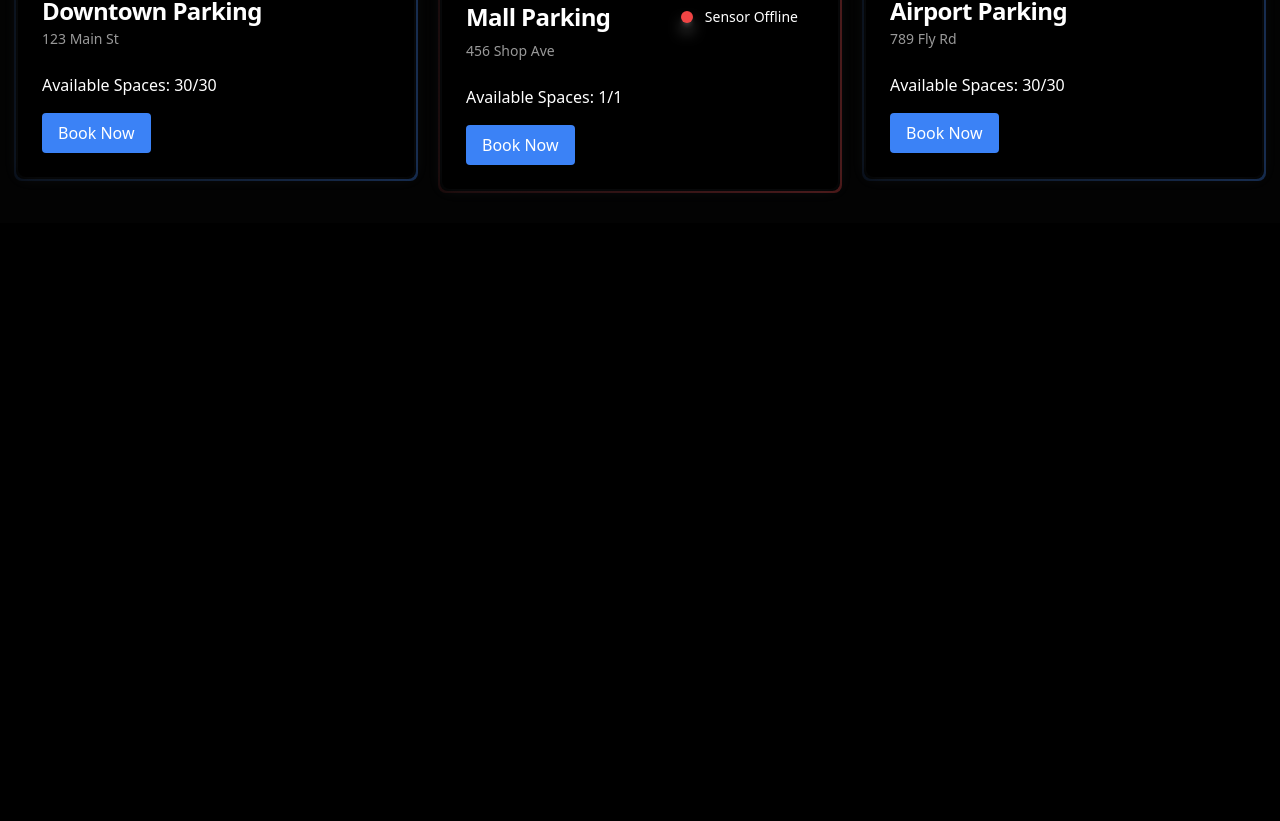
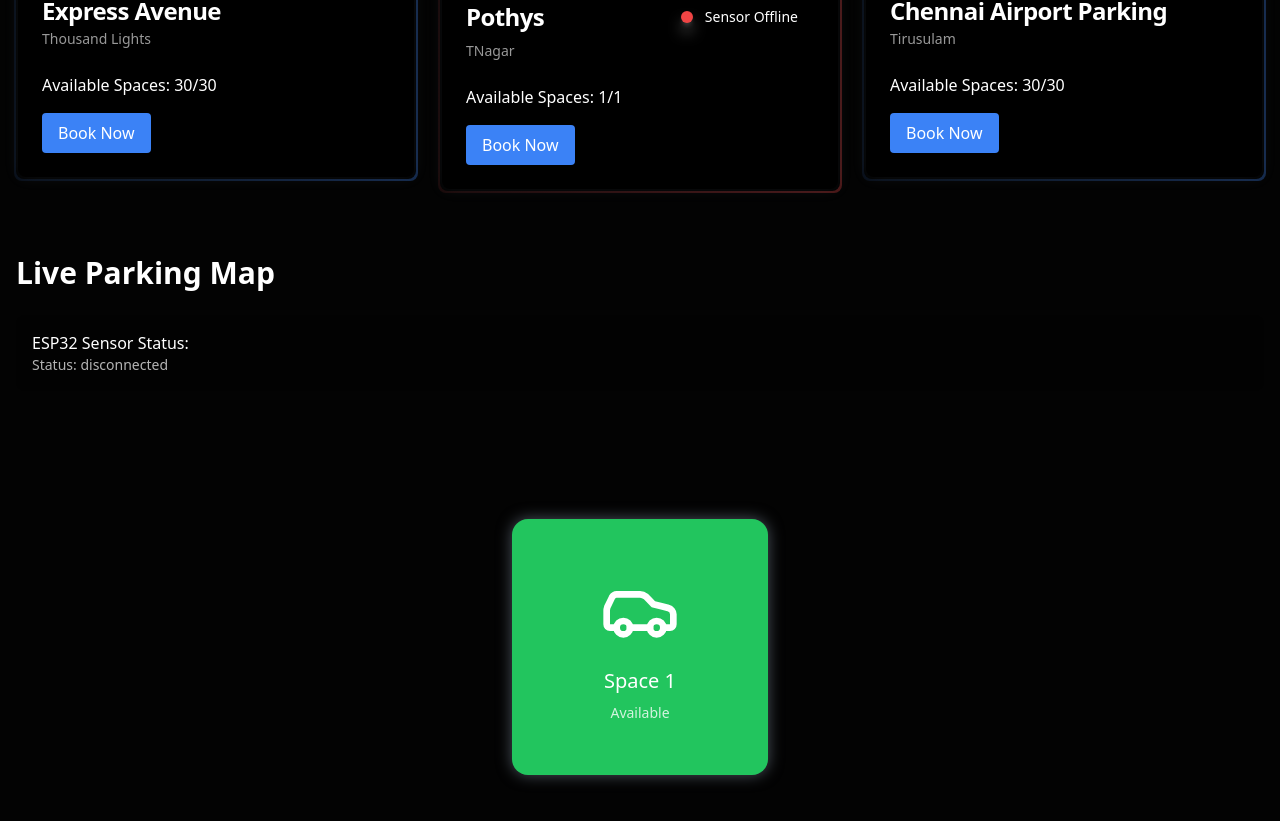
Before and after one commit to chrsnikhil/ParkinComplete, a Next.js app: page / in a window 1280 px wide. Shown: the part 1051-1872 px from the top of the page. Before the commit the page ends 1274 px from the top, so only its background shows below. Built offline with nearby package versions, Linux system fonts and the light colour scheme; no server answers.

Commit message:
Pushing first version of livemap

```diff
--- a/app/page.tsx
+++ b/app/page.tsx
@@ -1,11 +1,12 @@
 import HeroGeometric from "@/components/hero"
 import ParkingLocations from "@/components/parkingspaces"
-
+import LiveMap from "@/components/livemap"
 export default function Home() {
   return (
     <main className="min-h-screen bg-[#030303]">
       <HeroGeometric />
       <ParkingLocations />
+      <LiveMap />
     </main>
   )
 }
--- a/app/parkingspacebooking/[id]/page.tsx
+++ /dev/null
@@ -1,19 +0,0 @@
-import ParkingSpaceBooking from "@/components/parkingspacebooking"
-
-export default function ParkingSpaceBookingPage({
-  params,
-  searchParams,
-}: {
-  params: { id: string }
-  searchParams: { name: string; totalSpaces: string }
-}) {
-  return (
-    <div className="min-h-screen bg-[#030303]">
-      <ParkingSpaceBooking
-        locationId={params.id}
-        locationName={searchParams.name}
-        totalSpaces={parseInt(searchParams.totalSpaces)}
-      />
-    </div>
-  )
-}
--- /dev/null
+++ b/components/livemap.tsx
@@ -0,0 +1,134 @@
+"use client"
+
+import React from "react"
+import { useState, useEffect } from "react"
+import { motion } from "framer-motion"
+import { Car } from "lucide-react"
+
+// Replace this with your ESP32's IP address that you got from Serial Monitor
+const ESP32_IP = '192.168.136.162';
+const WEBSOCKET_URL = `ws://${ESP32_IP}:81`;
+
+export default function LiveMap() {
+  const [wsConnected, setWsConnected] = useState(false)
+  const [isOccupied, setIsOccupied] = useState(false)
+  const [lastUpdateTime, setLastUpdateTime] = useState<string>("")
+  const [wsInstance, setWsInstance] = useState<WebSocket | null>(null)
+  const [reconnectAttempts, setReconnectAttempts] = useState(0)
+  const [connectionStatus, setConnectionStatus] = useState('disconnected')
+  const [distance, setDistance] = useState<number | null>(null)
+
+  useEffect(() => {
+    let wsInstance: WebSocket;
+    let reconnectTimer: NodeJS.Timeout;
+
+    function connectWebSocket() {
+      try {
+        wsInstance = new WebSocket(WEBSOCKET_URL);
+        setWsInstance(wsInstance);
+
+        wsInstance.onopen = () => {
+          console.log('WebSocket connected');
+          setWsConnected(true);
+          setConnectionStatus('connected');
+        };
+
+        wsInstance.onclose = () => {
+          console.log('WebSocket disconnected');
+          setWsConnected(false);
+          setConnectionStatus('disconnected');
+
+          // Attempt to reconnect
+          const backoffTime = Math.min(1000 * Math.pow(2, reconnectAttempts), 10000);
+          reconnectTimer = setTimeout(() => {
+            setReconnectAttempts(prev => prev + 1);
+            connectWebSocket();
+          }, backoffTime);
+        };
+
+        wsInstance.onmessage = (event) => {
+          try {
+            console.log('Received message:', event.data);
+            // Handle the string format: "1:true" or "1:false"
+            const [spaceId, status] = event.data.split(':');
+            if (spaceId === '1') {
+              const isSpaceOccupied = status === 'true';
+              setIsOccupied(isSpaceOccupied);
+              setLastUpdateTime(new Date().toLocaleTimeString());
+            }
+          } catch (error) {
+            console.error('Error processing message:', error);
+          }
+        };
+
+        return wsInstance;
+      } catch (error) {
+        console.error('Failed to establish WebSocket connection:', error);
+        setWsConnected(false);
+        return null;
+      }
+    }
+
+    const ws = connectWebSocket();
+
+    return () => {
+      if (wsInstance) {
+        wsInstance.close();
+      }
+      if (reconnectTimer) {
+        clearTimeout(reconnectTimer);
+      }
+    };
+  }, [reconnectAttempts]);
+
+  return (
+    <div className="container mx-auto px-4 py-8">
+      <h2 className="text-3xl font-bold mb-6 text-white">Live Parking Map</h2>
+      <div className="mb-4 p-4 rounded-lg bg-black/30 text-white">
+        <p>ESP32 Sensor Status:</p>
+        <p className="text-sm opacity-70">Status: {connectionStatus}</p>
+        {lastUpdateTime && (
+          <p className="text-sm opacity-70">Last Update: {lastUpdateTime}</p>
+        )}
+      </div>
+
+      <div className="flex justify-center items-center min-h-[60vh]">
+        <motion.div
+          className={`
+            w-64 h-64
+            rounded-2xl flex flex-col items-center justify-center
+            relative overflow-hidden
+            ${isOccupied
+              ? 'bg-red-500 cursor-not-allowed'
+              : 'bg-green-500'
+            }
+            transition-all duration-300 ease-out
+            ${wsConnected
+              ? isOccupied
+                ? 'shadow-[0_0_15px_rgba(239,68,68,0.5)]'
+                : 'shadow-[0_0_15px_rgba(34,197,94,0.5)]'
+              : 'shadow-[0_0_15px_rgba(148,163,184,0.5)]'
+            }
+          `}
+        >
+          <Car
+            className={`
+              w-20 h-20
+              relative z-10
+              ${isOccupied ? 'text-red-100' : 'text-white'}
+            `}
+          />
+          <span className="text-white font-medium mt-4 relative z-10 text-xl">
+            Space 1
+          </span>
+          <span className="text-white/80 text-sm mt-2 relative z-10">
+            {isOccupied ? 'Occupied' : 'Available'}
+          </span>
+          {!isOccupied && wsConnected && (
+            <div className="absolute inset-0 bg-green-500/10 animate-pulse"></div>
+          )}
+        </motion.div>
+      </div>
+    </div>
+  )
+}
--- a/components/parkingspaces.tsx
+++ b/components/parkingspaces.tsx
@@ -20,9 +20,9 @@ const ESP32_IP = '192.168.136.162';
 const WEBSOCKET_URL = `ws://${ESP32_IP}:81`;
 
 const parkingLocations: ParkingLocation[] = [
-  { id: "1", name: "Downtown Parking", address: "123 Main St", availableSpaces: 30, totalSpaces: 30 },
-  { id: "2", name: "Mall Parking", address: "456 Shop Ave", availableSpaces: 1, totalSpaces: 1, isSensorEnabled: true },
-  { id: "3", name: "Airport Parking", address: "789 Fly Rd", availableSpaces: 30, totalSpaces: 30 },
+  { id: "1", name: "Express Avenue", address: "Thousand Lights", availableSpaces: 30, totalSpaces: 30 },
+  { id: "2", name: "Pothys", address: "TNagar", availableSpaces: 1, totalSpaces: 1, isSensorEnabled: true },
+  { id: "3", name: "Chennai Airport Parking", address: "Tirusulam", availableSpaces: 30, totalSpaces: 30 },
 ]
 
 const GlowingBorderCard = ({ children, isConnected = true, isSensorCard = false }: { children: React.ReactNode, isConnected?: boolean, isSensorCard?: boolean }) => {
@@ -83,39 +83,30 @@ export default function ParkingLocations() {
 
         wsInstance.onmessage = (event) => {
           try {
+            console.log('Received message:', event.data);
+
             if (event.data === 'heartbeat') {
               setLastHeartbeat(new Date());
               return;
             }
 
-            const data = JSON.parse(event.data);
-
-            switch (data.type) {
-              case 'spaceUpdate':
-                if (data.locationId === parkingLocations[0].id) {
-                  setSpaceStates(prev => {
-                    const newStates = [...prev];
-                    newStates[data.spaceId] = data.isOccupied;
-                    return newStates;
-                  });
-                  setLastUpdateTime(new Date().toLocaleTimeString());
+            // Handle the string format: "1:true" or "1:false"
+            const [spaceId, status] = event.data.split(':');
+            if (spaceId === '1') {
+              const isSpaceOccupied = status === 'true';
+              setSpaceStates(prev => {
+                const newStates = { ...prev };
+                if (Array.isArray(newStates["2"])) {
+                  newStates["2"] = [...newStates["2"]];
+                  newStates["2"][0] = isSpaceOccupied;
                 }
-                break;
-
-              case 'sensorData':
-                if (data.spaceId === 1) {
-                  setSpaceStates(prev => {
-                    const newStates = [...prev];
-                    newStates[0] = data.isOccupied;
-                    return newStates;
-                  });
-                  setLastUpdateTime(new Date().toLocaleTimeString());
-                }
-                break;
+                return newStates;
+              });
+              setLastUpdateTime(new Date().toLocaleTimeString());
             }
           } catch (error) {
-            console.error('Error parsing sensor data:', error);
-            setErrorMessage('Error reading sensor data');
+            console.error('Error processing message:', error);
+            setErrorMessage('Error processing update');
           }
         };
 
--- a/package.json
+++ b/package.json
@@ -11,6 +11,8 @@
   "dependencies": {
     "@radix-ui/react-label": "^2.1.2",
     "@radix-ui/react-slot": "^1.1.2",
+    "@types/socket.io": "^3.0.1",
+    "@types/socket.io-client": "^1.4.36",
     "class-variance-authority": "^0.7.1",
     "clsx": "^2.1.1",
     "framer-motion": "^12.4.7",
@@ -19,6 +21,8 @@
     "next": "^15.1.7",
     "react": "^19.0.0",
     "react-dom": "^19.0.0",
+    "socket.io": "^4.8.1",
+    "socket.io-client": "^4.8.1",
     "tailwind": "^4.0.0",
     "tailwind-merge": "^3.0.1",
     "tailwindcss-animate": "^1.0.7"
```
Also changed, not shown: 1 other file (tests, documents, lock files or other folders).
